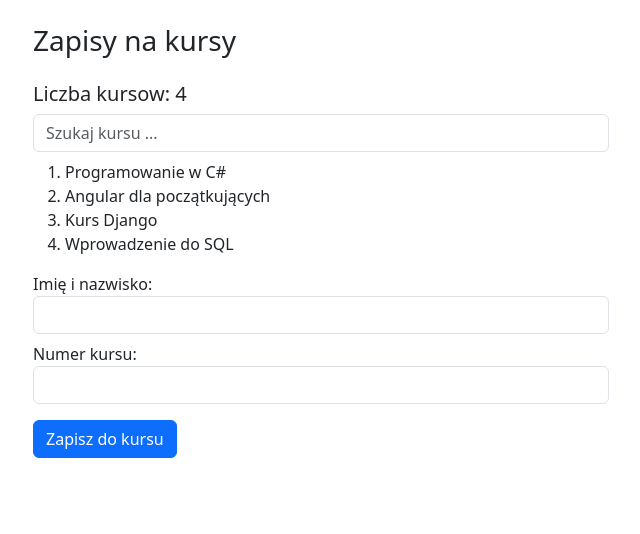
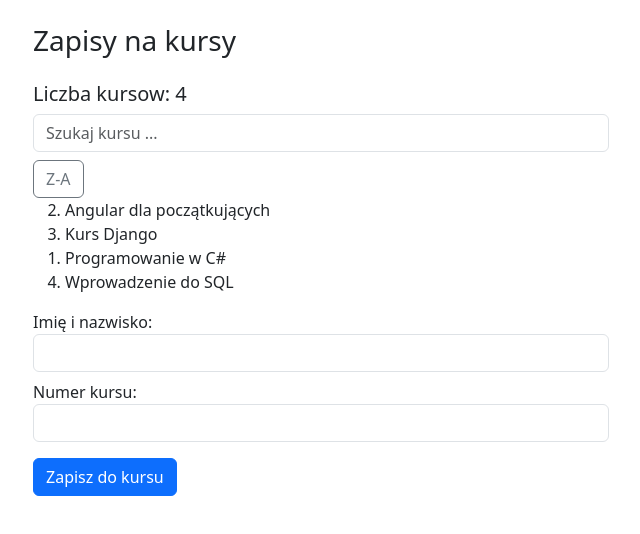
Before and after one commit to olgapiotrowska/inf04-web, a React (Vite) app in the folder zadania/mb07/: page / in a window 1280 px wide. Shown: the top 534 px of the page, without its empty margins (319-959 px from the left). Built offline with nearby package versions, Linux system fonts and the light colour scheme.

Commit message:
MB7: sortowanie listy kursow

```diff
--- a/zadania/mb07/src/App.jsx
+++ b/zadania/mb07/src/App.jsx
@@ -11,10 +11,13 @@ function App() {
   const imieNazwiskoRef = useRef(null)
   const numerKursuRef = useRef(null)
   const [szukaj, setSzukaj] = useState('')
+  const [rosnaco, setRosnaco] = useState(true)
 
   const widoczne = kursy
     .map((kurs, index) => ({ kurs, numer: index + 1 }))
     .filter(({ kurs }) => kurs.toLowerCase().includes(szukaj.toLowerCase()))
+    .sort((a, b) => rosnaco ? a.kurs.localeCompare(b.kurs) : b.kurs.localeCompare(a.kurs))
+
 
   function handleSubmit(event) {
     event.preventDefault()
@@ -38,6 +41,9 @@ function App() {
       <h2 className="h5">Liczba kursow: {kursy.length}</h2>
 
       <input type="text" className="form-control mb-2" placeholder="Szukaj kursu ... " value={szukaj} onChange={e => setSzukaj(e.target.value)} />
+      <button type="button" className="btn btn-outline-secondary text-nowrap" onClick={() => setRosnaco(!rosnaco)}>
+        {rosnaco ? 'Z-A' : 'A-Z'}
+      </button>
 
       <ol>
         {widoczne.map(({ kurs, numer }) => (
```
